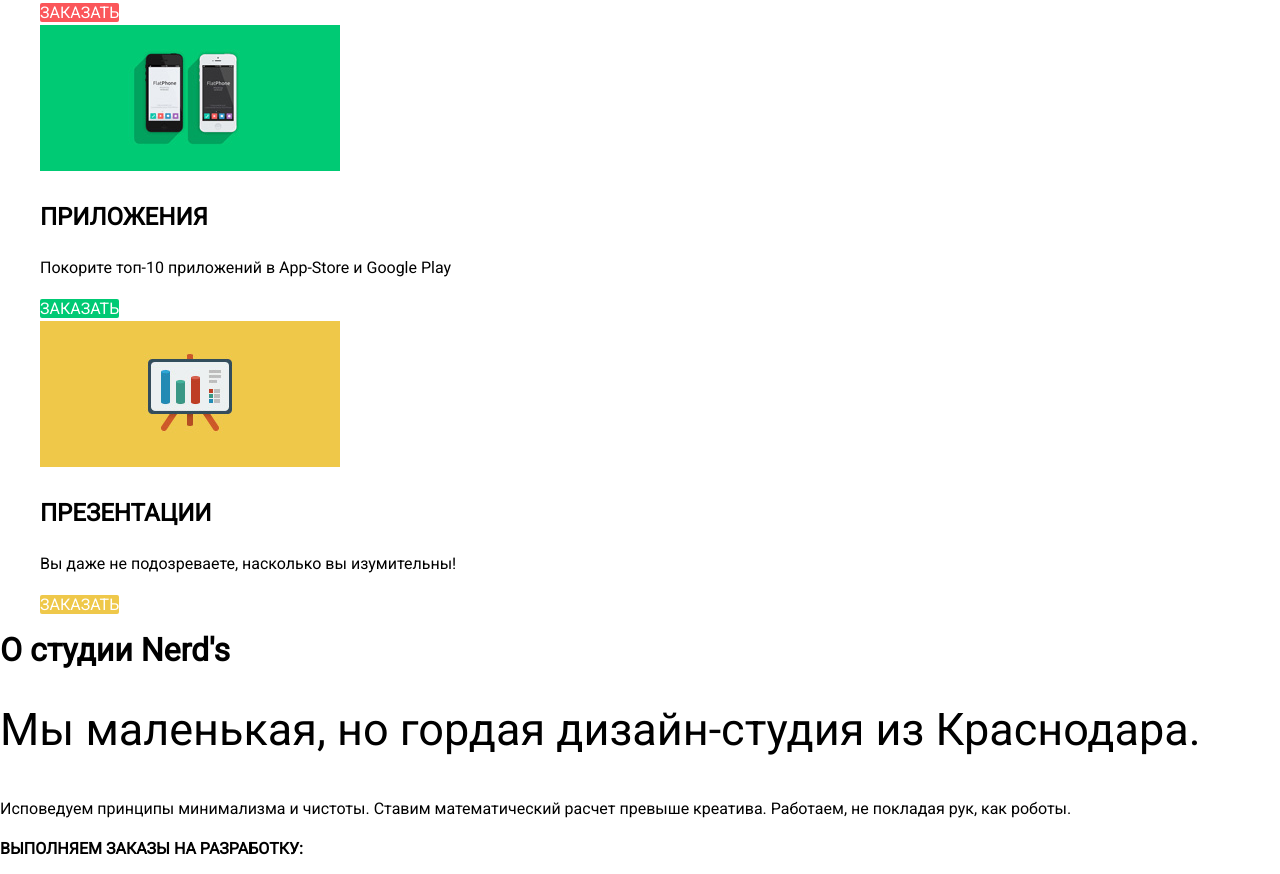
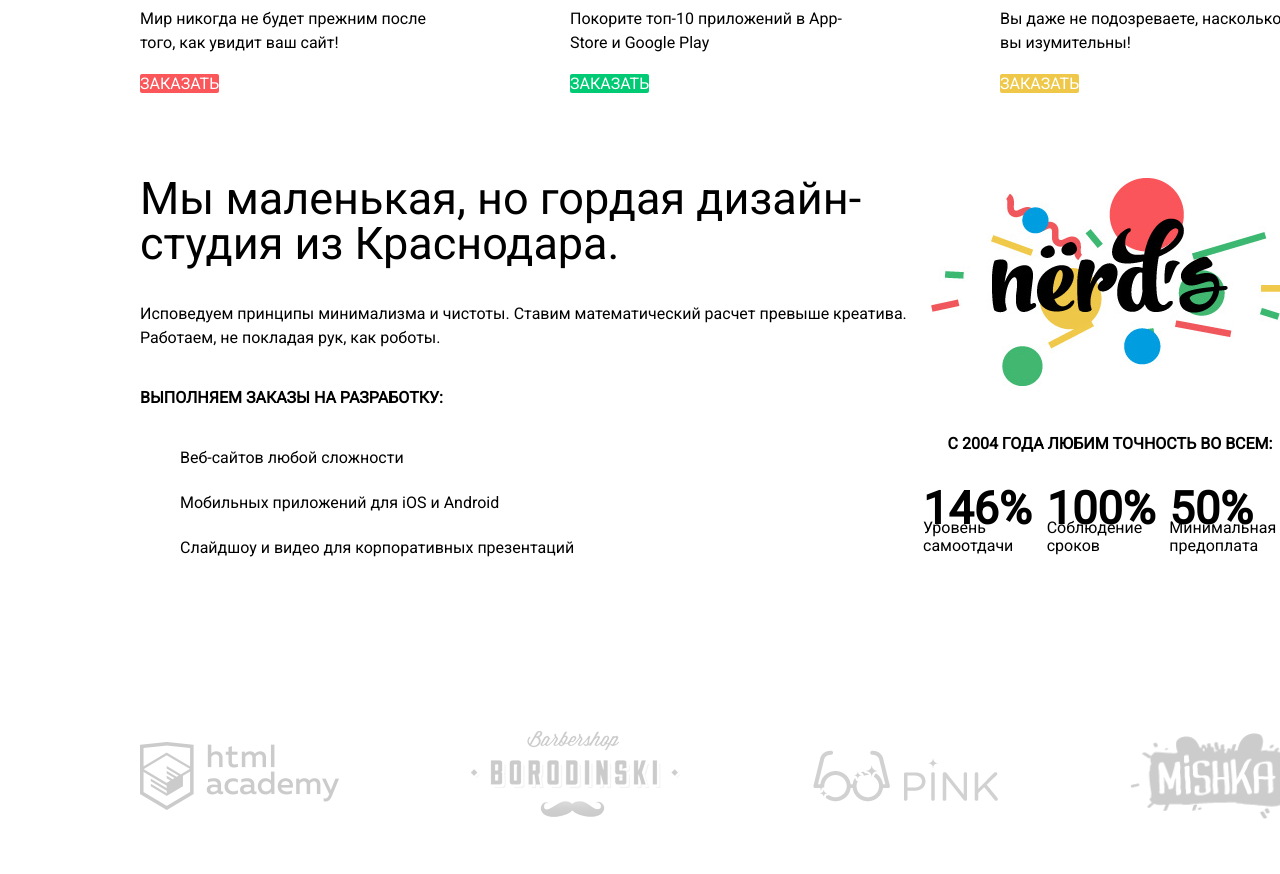
Before and after one commit to XeniaPanayot/476001-nerds, a plain HTML site: page index.html in a window 1280 px wide. Shown: the part 736-1610 px from the top of the page. Drawn offline with Linux system fonts and the light colour scheme.

Commit message:
style.css layout main

```diff
--- a/css/style.css
+++ b/css/style.css
@@ -3,15 +3,31 @@ html,
 body {
 	min-width: 1440px;
 	min-height: 2476px;
+
 }
+.visually-hidden {
+	display: none;
+}
+/*-------------------------------ЦЕНТРОВЩИКИ-----------------------------*/
 .header-container {
 	width: 1160px;
-	margin: 0;
-	padding: 0 130px;
+	margin: 0 auto;
+	padding: 0;
 	display: flex;
 	padding-bottom: 30px;
 }
+.slider {
+	width: 1160px;
+	margin: 0 auto;
+	padding: 0;
+}
+.section-container {
+	width: 1160px;
+	margin: 0 auto;
+	padding: 0;
+}
 
+/*-------------------------------Layout HEADER---------------------*/
 .logo {
 	min-width: 160px;
 	min-height: 70px;
@@ -44,25 +60,64 @@ body {
   width: 120px;
 }
 /*----------------------------Layout MAIN INDEX--------------------------*/
-.main-container {
-
-}
 .slider-wrapper {
 	background-color: #eeeeee;
 }
-.slider {
-	width: 1160px;
-	margin: 0;
-	padding: 0 130px;
-  display: flex;
-}
+
 .slide-1 {
    width: 400px;
    flex-direction: column;
    padding-bottom: 80px;
 }
-.services {
 
+.our-services {
+	margin: 0;
+	padding: 0;
+	display: flex;
+	justify-content: space-between;
+}
+
+.services-item {
+	width: 300px;
+}
+.about-us {
+	display: flex;
+  align-items: center;
+  padding-bottom: 80px;
+  padding-top: 80px;
+}
+.about-us p {
+	margin: 0;
+}
+.introduction {
+	display: flex;
+  flex-direction: column;
+  justify-content: space-between;
+  min-height: 384px;
+}
+.services-list {
+	margin: 0;
+  display: flex;
+  flex-direction: column;
+  min-height: 114px;
+  justify-content: space-between;
+}
+
+.efficiency {
+	min-width: 380px;
+	display: flex;
+  flex-direction: column;
+  min-height: 380px;
+  justify-content: space-between;
+  align-items: center;
+}
+.partners {
+	margin: 0;
+  padding: 0;
+  display: flex;
+  align-items: center;
+  min-height: 280px;
+  justify-content: space-between;
 }
 
 /*-----------------------------------GENERAL-----------------------------*/
@@ -134,11 +189,10 @@ fieldset {
 	color: #a6a6a6;
 }
 /*---------------------------------SLIDER----------------------------------*/
-.slider,
-.headline {
-	margin: 0;
+/*.slider{
+
 	background-color: #eeeeee;
-}
+}*/
 .slider .headline,
 .page-headline {
 	font-size: 55px;
--- a/index.html
+++ b/index.html
@@ -45,6 +45,7 @@
 					<a class="button slider-button" href="#">Узнать больше</a>
 				</div>
 
+
 				<!-- <div class="slide-2">
 					<p class="headline">Любим математику как никто другой</p>
 					<p class="promo-text">Никакого креатива, только математические формулы для расчета идеальных пропорций.</p>
@@ -73,6 +74,8 @@
 			</div>
 			</div>
 
+
+     <div class="section-container">
 			<section class="services">
 				<h2 class="visually-hidden">Услуги студии Nerd's</h2>
 				<ul class="our-services">
@@ -96,6 +99,7 @@
 					</li>
 				</ul>
 			</section>
+
 			<section class="about-us">
 				<h1 class="visually-hidden">О студии Nerd's</h1>
 				<div class="introduction">
@@ -125,6 +129,7 @@
 					</table>
 				</div>
 			</section>
+
 			<ul class="partners">
 				<li>
 					<a class="partners-logo logo-htmlacademy" href="https://htmlacademy.ru/intensive/htmlcss" >
@@ -133,20 +138,21 @@
 				</li>
 				<li>
 					<a class="partners-logo logo-barbershop" href="#">
-						<img src="img/logo-borodinsky.png" width="199" height="68" alt="Barbershop BORODINSKI">
+						<img src="img/logo-borodinsky.png" width="209" height="90" alt="Barbershop BORODINSKI">
 					</a>
 				</li>
 				<li>
 					<a class="partners-logo logo-pink" href="#">
-						<img src="img/logo-pink.png" width="199" height="68" alt="PINK">
+						<img src="img/logo-pink.png" width="185" height="52" alt="PINK">
 					</a>
 				</li>
 				<li>
 					<a class="partners-logo logo-mishka" href="#">
-						<img src="img/logo-mishka.png" width="199" height="68" alt="MISHKA">
+						<img src="img/logo-mishka.png" width="170" height="86" alt="MISHKA">
 					</a>
 				</li>
 			</ul>
+		</div>
 		</main>
 
 		<footer class="main-footer">
```
